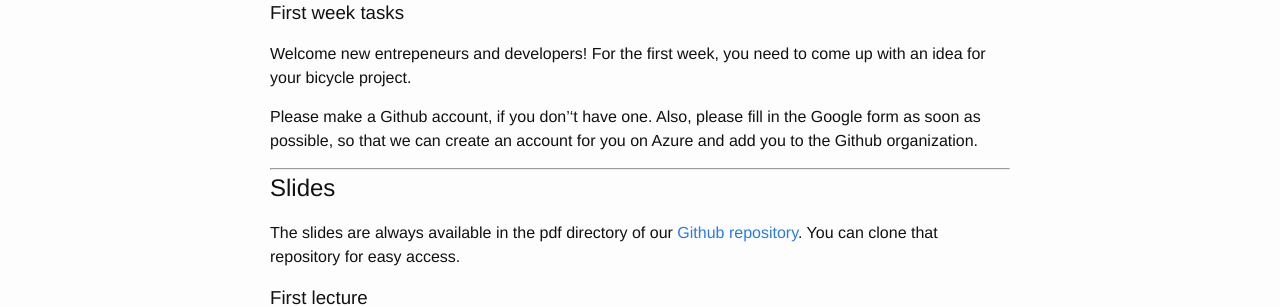
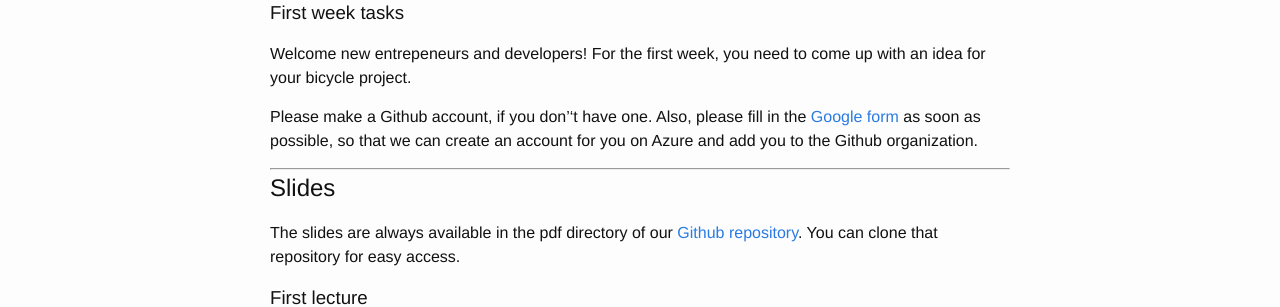
Before and after one commit to tschroter/giphouse.github.io, a Jekyll site: the page built from index.html, in a window 1280 px wide. Shown: the part 144-451 px from the top of the page. Built offline with Jekyll 4.4.1, drawn with Linux system fonts in a browser that asks for light colours; part of the change alters nothing that is shown.

```diff
--- a/_includes/site.md
+++ b/_includes/site.md
@@ -6,8 +6,9 @@ Welcome new entrepeneurs and developers! For the first week, you need to come up
 with an idea for your bicycle project.
 
 Please make a Github account, if you don''t have one. Also, please fill in the
-Google form as soon as possible, so that we can create an account for you on
-Azure and add you to the Github organization.
+[Google form](http://goo.gl/forms/ZcXhM78w9i) as soon as possible,
+so that we can create an account for you on Azure and add you to the Github
+organization.
 
 ***
 
```
